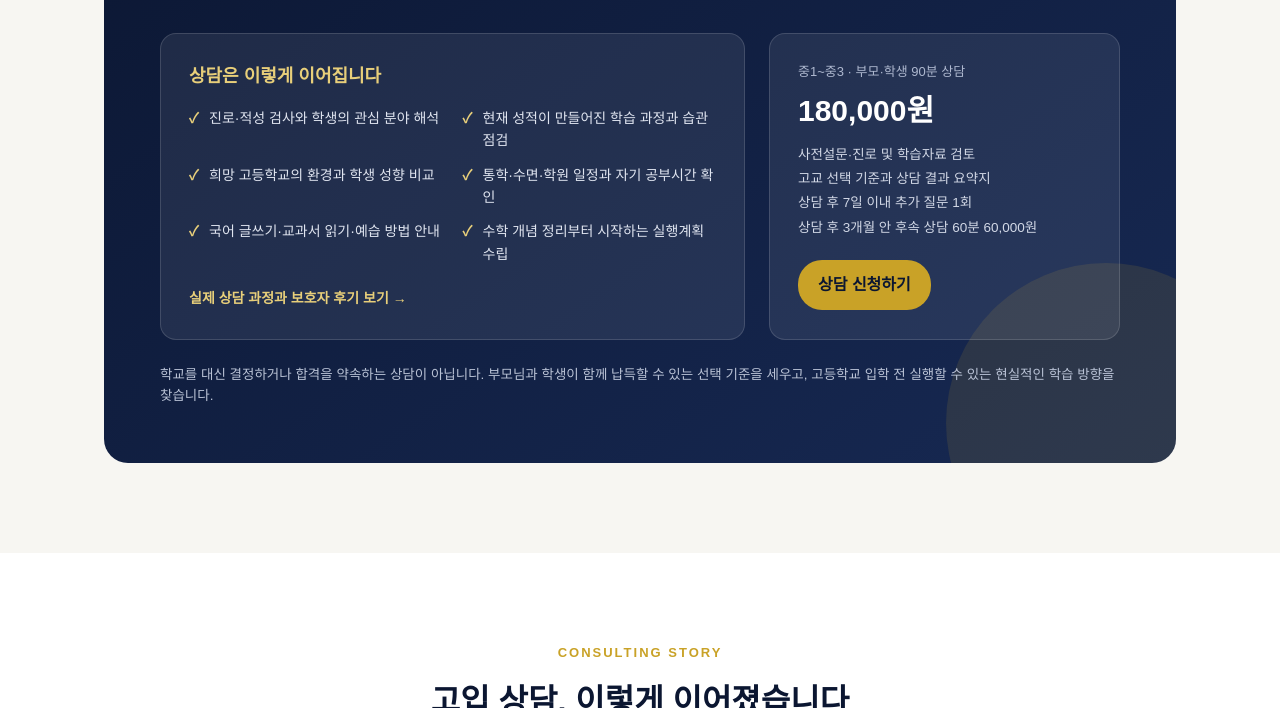
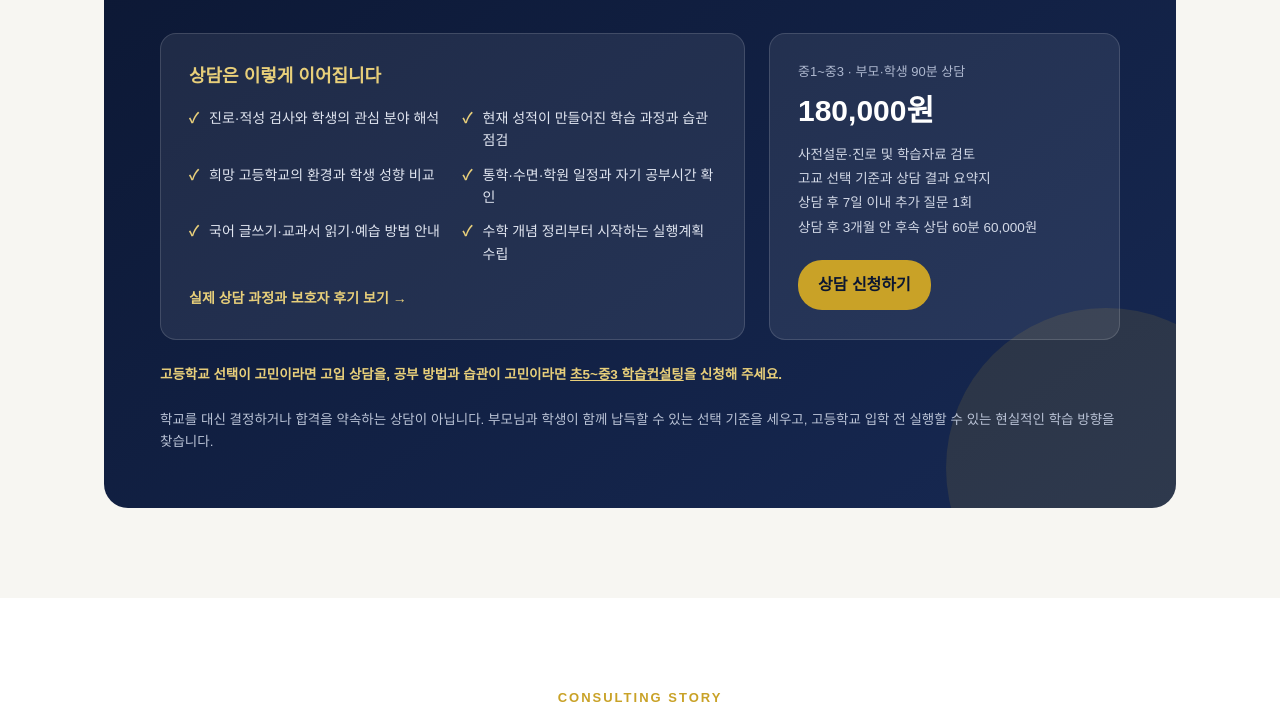
Before and after one commit to arkstudylabceja/arkstudylabceja.github.io, a plain HTML site: page index.html in a window 1280 px wide. Shown: the part 3253-3961 px from the top of the page. Drawn offline with Linux system fonts and the light colour scheme.

Commit message:
고입 상담과 학습컨설팅 선택 안내 문구 추가
Co-Authored-By: Claude Opus 5.5 <noreply@anthropic.com>
Claude-Session: https://claude.ai/code/session_01MxttXECEWMKdWc1bVSZSwB

```diff
--- a/index.html
+++ b/index.html
@@ -485,6 +485,7 @@
           <a class="consult-btn" href="#apply">상담 신청하기</a>
         </div>
       </div>
+      <p class="consult-foot"><strong style="color:var(--gold-light);">고등학교 선택이 고민이라면 고입 상담을, 공부 방법과 습관이 고민이라면 <a href="#learning-consulting" style="text-decoration:underline;">초5~중3 학습컨설팅</a>을 신청해 주세요.</strong></p>
       <p class="consult-foot">학교를 대신 결정하거나 합격을 약속하는 상담이 아닙니다. 부모님과 학생이 함께 납득할 수 있는 선택 기준을 세우고, 고등학교 입학 전 실행할 수 있는 현실적인 학습 방향을 찾습니다.</p>
     </div>
   </div>
```
